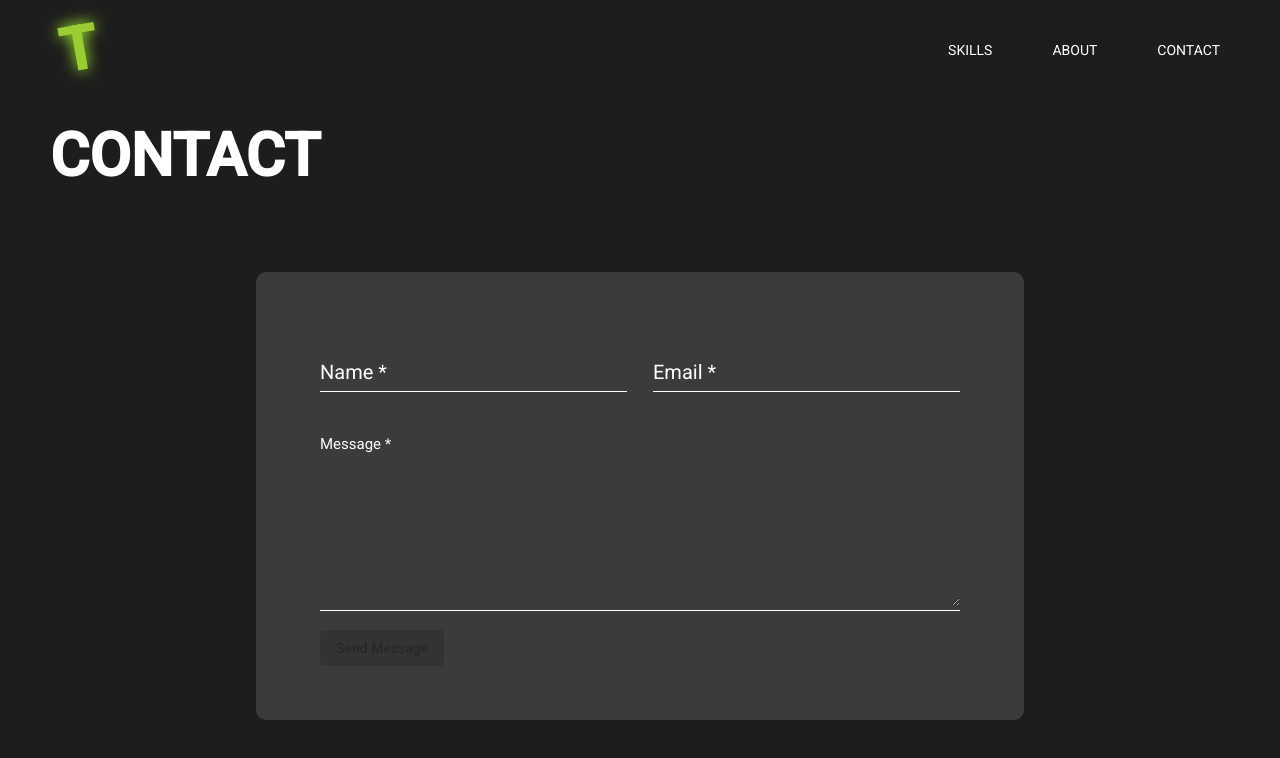
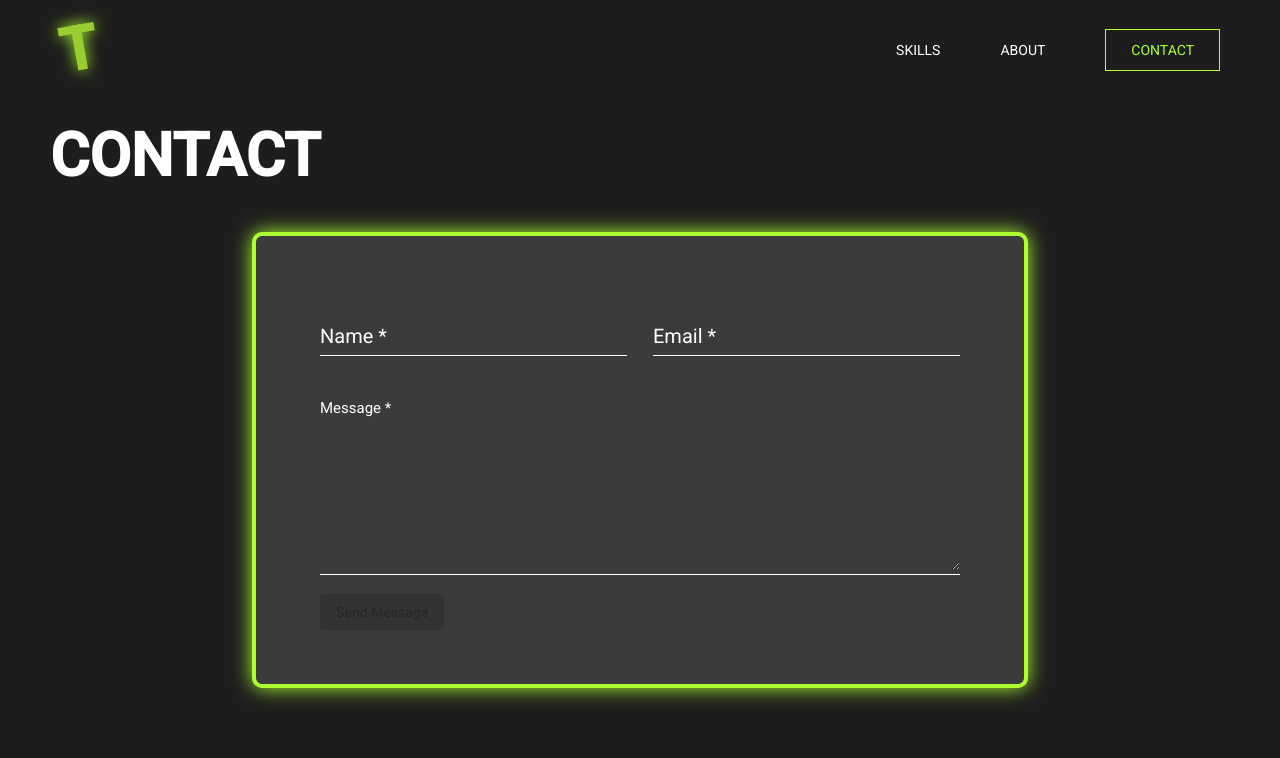
Before and after one commit to tmanguel/portfolio, an Angular app: page /contact in a window 1280 px wide. Shown: the top 758 px of the page. Built offline with nearby package versions, Linux system fonts and the light colour scheme.

Commit message:
ux contact button

```diff
--- a/src/app/navbar/navbar.component.html
+++ b/src/app/navbar/navbar.component.html
@@ -4,7 +4,7 @@
     </a>
     <div class="right">
         <div (click)="goToSkills()">SKILLS</div>
-        <a href="about">ABOUT</a>
-        <a href="contact">CONTACT</a>
+        <a href="about" class="about">ABOUT</a>
+        <a href="contact" class="contact">CONTACT</a>
     </div>
 </div>
--- a/src/app/navbar/navbar.component.scss
+++ b/src/app/navbar/navbar.component.scss
@@ -8,6 +8,7 @@
     width: 100%;
     background: #1d1d1d;
 
+
     .logo{
         margin-left: 60px;
         font-size: 60px;
@@ -15,20 +16,37 @@
         color: yellowgreen;
         transform: rotate(-10deg);
         text-shadow: 0px 0px 15px greenyellow;
+        text-decoration: none;
         }
 
     .right{
         display: flex;
         gap: 60px;
         margin-right: 60px;
+        align-items: center;
 
         div{
             cursor: pointer;
         }
     }
 
-    a{
+    .about{
         color: #fff;
         text-decoration: none;
     }
+
+    .contact{
+        color: greenyellow;
+        text-decoration: none;
+        border: 1px solid greenyellow;
+        padding: 10px 25px;
+        transition: 0.3s;
+    }
+
+    .contact:hover{
+        background-color: greenyellow;
+        color: #1d1d1d;
+        box-shadow: 0 0 8px greenyellow;
+        transition: 0.3s;
+    }
 }
--- a/src/app/pages/contact/contact.component.scss
+++ b/src/app/pages/contact/contact.component.scss
@@ -1,13 +1,12 @@
 .container {
   display: flex;
   flex-direction: column;
-  // padding-bottom: 1000px;
   padding-top: 70px;
 
   h1 {
     margin-top: 70px;
     margin-left: 50px;
-    margin-bottom: 100px;
+    margin-bottom: 60px;
     font-size: 60px;
     font-weight: 900;
   }
@@ -22,6 +21,8 @@
       background-color: #3b3b3b;
       border-radius: 10px;
       padding: 4rem;
+      border: 4px solid greenyellow;
+      box-shadow: 0px 0px 20px greenyellow;
 
       .row {
         display: flex;
```
